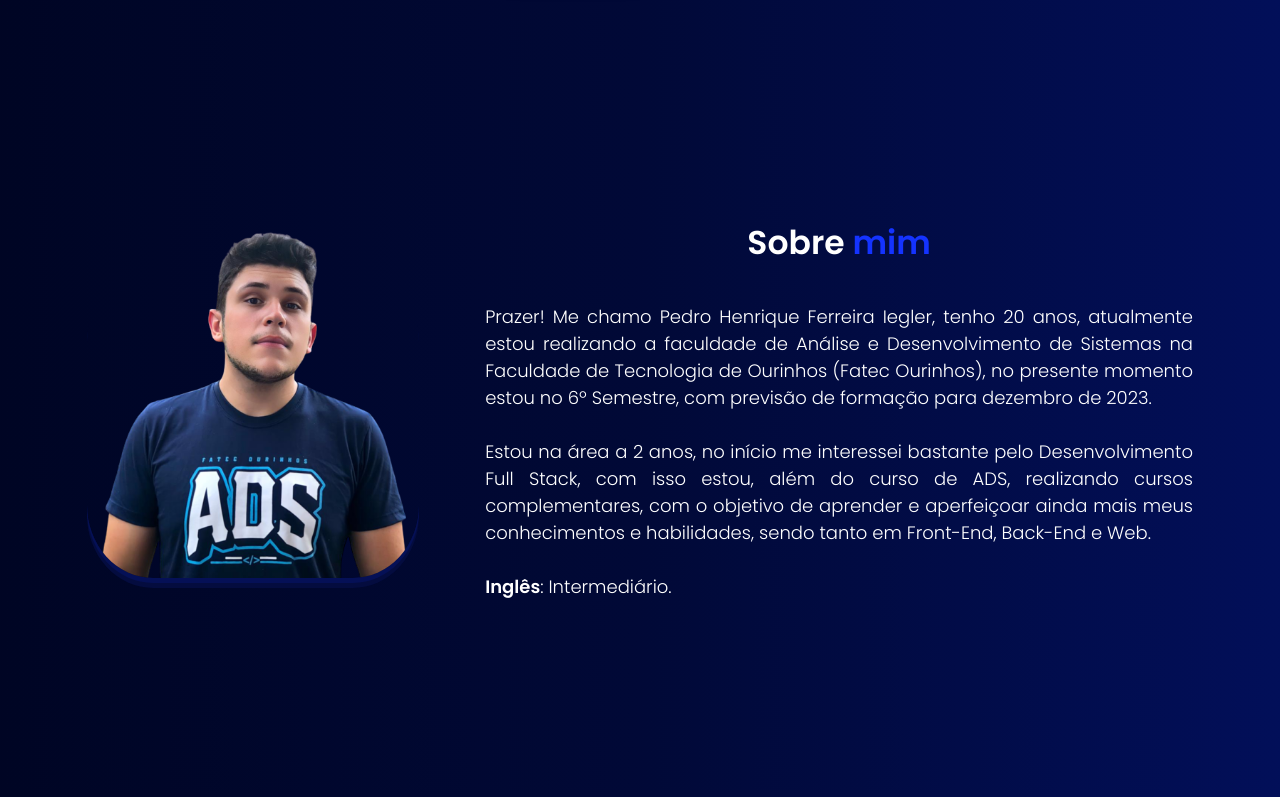
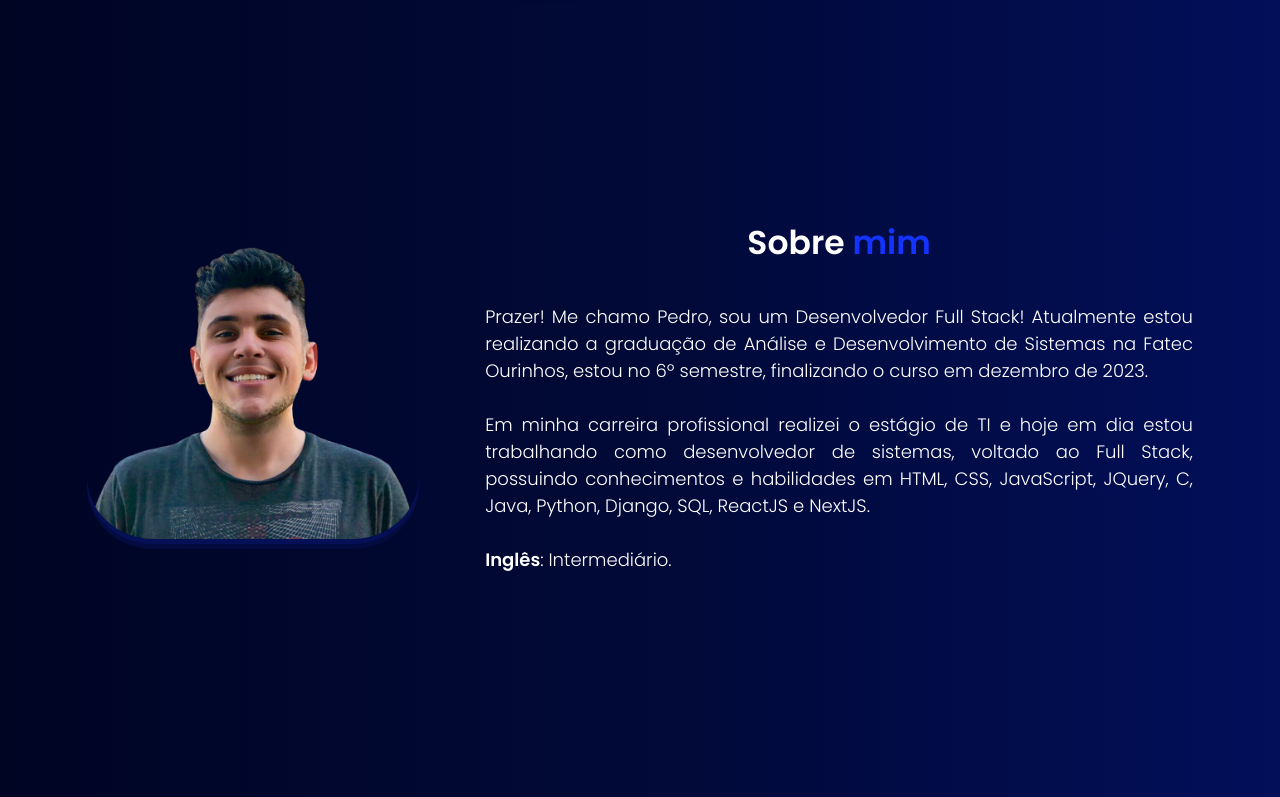
Before and after one commit to pedroiegler/pedroiegler.github.io, a plain HTML site: page index.html in a window 1280 px wide. Shown: the part 527-1324 px from the top of the page. Drawn offline with nearby package versions, Linux system fonts and the light colour scheme.

Commit message:
fix: alterando o portfolio

```diff
--- a/assets/js/main.js
+++ b/assets/js/main.js
@@ -140,7 +140,7 @@ sr.reveal('.inputForm', {interval: 50, delay: 250,  distance: '30px'});
 /*==========================================================*/
 
 var typed = new Typed('.work', {
-    strings: ["Front-End", "Back-End", "Web"],
+    strings: ["Front-End", "Back-End", "Web", "Full Stack"],
     typeSpeed: 80,
     backSpeed: 80,
     backDelay: 1000,
--- a/index.html
+++ b/index.html
@@ -94,19 +94,22 @@
         <section class="about" id="about">
             <div class="center">
 
+
+
                 <div class="info-about">
                     <h2 class="title-about">Sobre <span>mim</span></h2>
-                    <p class="p">Prazer! Me chamo Pedro Henrique Ferreira Iegler, tenho 20 anos, atualmente estou realizando a faculdade de Análise e Desenvolvimento de Sistemas na Faculdade de Tecnologia de Ourinhos
-                    (Fatec Ourinhos), no presente momento estou no 6º Semestre, com previsão de formação para dezembro de 2023.
+                    <p class="p">Prazer! Me chamo Pedro, sou um Desenvolvedor Full Stack!
+                    Atualmente estou realizando a graduação de Análise e Desenvolvimento de Sistemas na Fatec
+                    Ourinhos, estou no 6º semestre, finalizando o curso em dezembro de 2023.
                     <br><br>
-                    Estou na área a 2 anos, no início me interessei bastante pelo Desenvolvimento Full Stack,
-                    com isso estou, além do curso de ADS, realizando cursos complementares, com o objetivo de aprender e aperfeiçoar ainda mais meus conhecimentos
-                    e habilidades, sendo tanto em Front-End, Back-End e Web.
+                    Em minha carreira profissional realizei o estágio de TI e hoje em dia estou trabalhando como
+                    desenvolvedor de sistemas, voltado ao Full Stack, possuindo conhecimentos e habilidades em
+                    HTML, CSS, JavaScript, JQuery, C, Java, Python, Django, SQL, ReactJS e NextJS.
                     <br><br><strong>Inglês</strong>: Intermediário.</p>
                 </div><!--info-about-->
 
                 <div class="img-about">
-                    <img src="assets/images/img2.png" class="img-profile" alt="img-profile">
+                    <img src="assets/images/WhatsApp_Image_2023-08-17_at_22.18.22-removebg-preview (1).png" class="img-profile" alt="img-profile">
                 </div><!--img-about-->
 
             </div><!--center-->
```
Also changed, not shown: assets/images/WhatsApp_Image_2023-08-17_at_22.18.22-removebg-preview (1).png (added), 1 other file.
